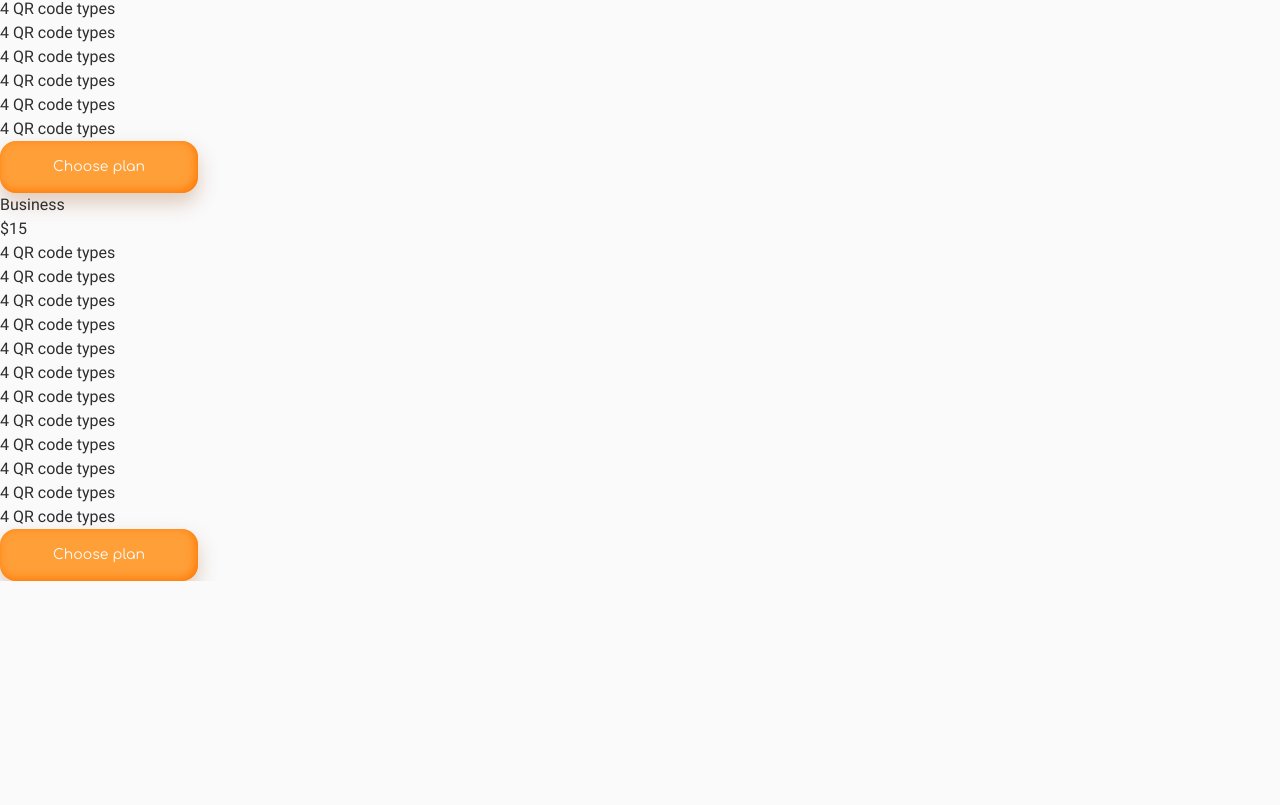
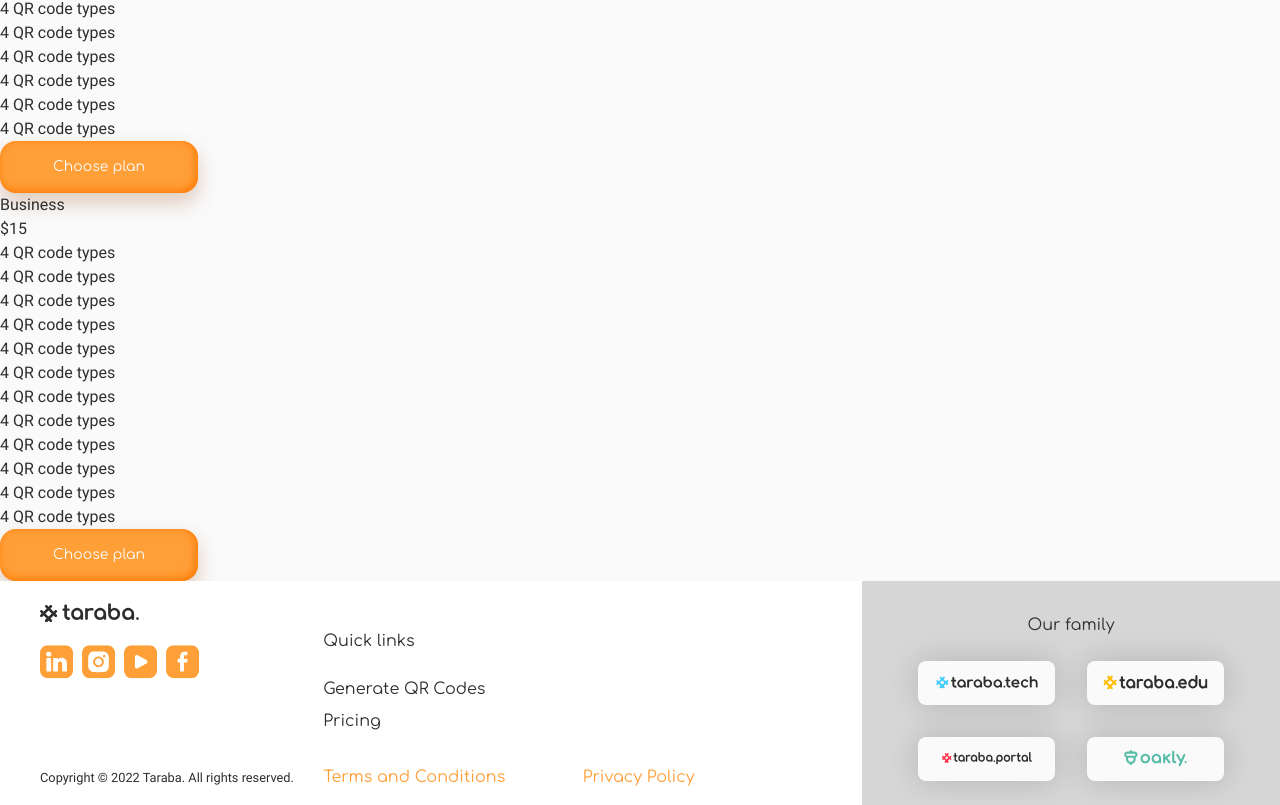
Before and after one commit to je-jo/taraba-test-tailwind-je-jo, a website: page index.html in a window 1280 px wide. Shown: the part 5043-5848 px from the top of the page. Before the commit the page ends 5624 px from the top, so only its background shows below. Drawn offline with Linux system fonts and the light colour scheme.

Commit message:
footer layout

```diff
--- a/index.html
+++ b/index.html
@@ -71,7 +71,7 @@
             <!-- end -->
         </nav>
     </header>
-    <main>
+    <main class="">
         <div class="max-w-screen-xl mx-auto pt-8 pb-12 px-[2.5%] xl:py-20 grid items-center gap-8 md:grid-cols-2">
             <div class="[&>*+*]:mt-6 max-w-[420px] xl:max-w-[63ch]">
                 <h1 class="font-heading-bold font-black text-5xl xl:text-7xl leading-snug xl:leading-normal text-trb-orange3 dark:text-trb-orange1">Strikingly fast <span
@@ -427,64 +427,64 @@
 
         </section>
     </main>
-    <footer class="hidden">
-        <div class="footer__social">
-            <svg class="footer__social-logo" width="136" height="26" aria-hidden="true" focusable="false">
+    <footer class="grid max-md:pt-11 max-md:text-center items-end gap-7 bg-white dark:bg-trb-black3 md:grid-cols-[1fr_2fr_auto] md:grid-rows-2 md:pl-10">
+        <div class="grid justify-center md:justify-start gap-4">
+            <svg class="max-md:max-w-[99px] max-md:justify-self-center" width="136" height="26" aria-hidden="true" focusable="false">
                 <use href="public/img/footer/taraba-logo-latin-full-color-white-1.svg#trblogo"></use>
             </svg>
-            <ul class="footer__social-wrapper">
-                <li><a href="https://www.linkedin.com/company/taraba-tech/" target="_blank">
-                        <svg class="icons-link" width="34" height="34">
+            <ul class="grid grid-cols-4 gap-2 text-trb-orange3 ">
+                <li><a href="https://www.linkedin.com/company/taraba-tech/" target="_blank" class="hover:text-trb-orange1">
+                        <svg width="34" height="34">
                             <use href="public/img/footer/linked-in-large.svg#linkedin"></use>
                         </svg>
                     </a></li>
-                <li><a href="https://www.instagram.com/taraba.tech/" target="_blank">
-                        <svg class="icons-link" width="34" height="34">
+                <li><a href="https://www.instagram.com/taraba.tech/" target="_blank" class="hover:text-trb-orange1">
+                        <svg width="34" height="34">
                             <use href="public/img/footer/instagram-large.svg#instagram"></use>
                         </svg>
                     </a></li>
-                <li><a href="https://www.youtube.com/channel/UCa9GoEPzrYQQMeFDQUUMjIA" target="_blank">
-                        <svg class="icons-link" width="34" height="34">
+                <li><a href="https://www.youtube.com/channel/UCa9GoEPzrYQQMeFDQUUMjIA" target="_blank" class="hover:text-trb-orange1">
+                        <svg width="34" height="34">
                             <use href="public/img/footer/you-tube-large.svg#youtube"></use>
                         </svg>
                     </a></li>
-                <li><a href="https://www.facebook.com/taraba.technology" target="_blank">
-                        <svg class="icons-link" width="34" height="34">
+                <li><a href="https://www.facebook.com/taraba.technology" target="_blank" class="hover:text-trb-orange1">
+                        <svg width="34" height="34">
                             <use href="public/img/footer/facebook-large.svg#facebook"></use>
                         </svg>
                     </a></li>
             </ul>
         </div>
-        <nav aria-labelledby="bottomnav-title" id="bottomnav" class="footer__bottomnav">
+        <nav aria-labelledby="bottomnav-title" id="bottomnav" class="grid gap-6 md:row-span-2 font-heading">
             <h2 id="bottomnav-title">Quick links</h2>
-            <div class="footer__bottomnav-list">
-                <div class="footer__bottomnav-list-section">
-                    <a href="#">Generate QR Codes</a>
-                    <a href="#pricing">Pricing</a>
+            <div class="grid gap-8">
+                <div class="grid gap-4 md:gap-2">
+                    <a href="#" class="hover:text-black">Generate QR Codes</a>
+                    <a href="#pricing" class="hover:text-black">Pricing</a>
                 </div>
-                <div class="footer__bottomnav-list-section">
-                    <a href="#">Terms and Conditions</a>
-                    <a href="#">Privacy Policy</a>
+                <div class="grid gap-4 md:gap-2 text-trb-orange3 md:grid-cols-2 md:pb-4">
+                    <a href="#" class="hover:text-trb-orange1">Terms and Conditions</a>
+                    <a href="#" class="hover:text-trb-orange1"">Privacy Policy</a>
                 </div>
             </div>
         </nav>
-        <div class="footer__familylinks">
-            <h2 class="footer__familylinks-title">Our family</h2>
-            <div class="footer__familylinks-list">
-                <a href="https://taraba.tech/" target="_blank" class="btn btn--family"><img
+        <div class="py-8 md:px-8 md:pb-0 text-center text-trb-black2 bg-trb-grey2 md:row-span-2 self-stretch">
+            <h2 class="font-heading">Our family</h2>
+            <div class="grid grid-cols-2 justify-center p-6 gap-8">
+                <a href="https://taraba.tech/" target="_blank" class="button button--family"><img
                         src="public/img/footer/trb-tech-logo-solid-white.svg" alt="taraba.tech" width="102"
                         height="16"></a>
-                <a href="https://taraba.education/" target="_blank" class="btn btn--family"><img
+                <a href="https://taraba.education/" target="_blank" class="button button--family"><img
                         src="public/img/footer/trb-edu-logo-solid-white.svg" alt="taraba.edu" width="108"
                         height="16"></a>
-                <a href="https://taraba.rs/" target="_blank" class="btn btn--family"><img
+                <a href="https://taraba.rs/" target="_blank" class="button button--family"><img
                         src="public/img/footer/portal-logo-lat-solid-white-1.svg" alt="taraba portal" width="90"
                         height="16"></a>
-                <a href="https://oakly.events/" target="_blank" class="btn btn--family"><img
+                <a href="https://oakly.events/" target="_blank" class="button button--family"><img
                         src="public/img/footer/oakly-logo-full-color-9.svg" alt="oakly" width="63" height="16"></a>
             </div>
         </div>
-        <p class="footer__copyright"><small>Copyright © 2022 Taraba. All rights reserved.</small></p>
+        <p class="pb-4"><small>Copyright © 2022 Taraba. All rights reserved.</small></p>
     </footer>
 </body>
 
--- a/src/input.css
+++ b/src/input.css
@@ -92,6 +92,10 @@
         @apply bg-transparent outline outline-2 outline-trb-orange3 hover:outline-trb-orange1 transition-all;
     }
 
+    .button--family {
+        @apply max-w-[137px] py-2 px-4 bg-trb-grey4 shadow-[0px_0px_30px_rgba(0,0,0,0.16)] rounded-lg;
+    }
+
     .input {
         @apply w-full p-4 font-heading text-sm font-light bg-trb-grey4 border border-trb-grey1 rounded-2xl xl:text-lg leading-5
     }
```
Also changed, not shown: public/styles/main.css.
